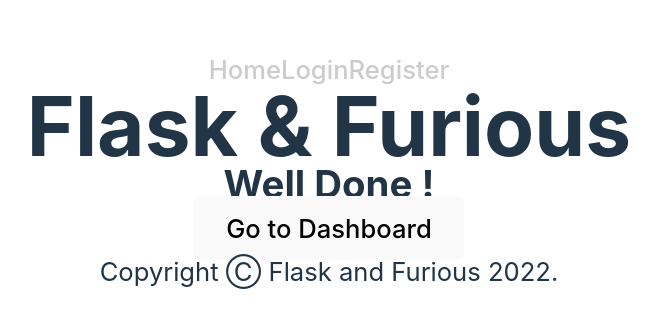
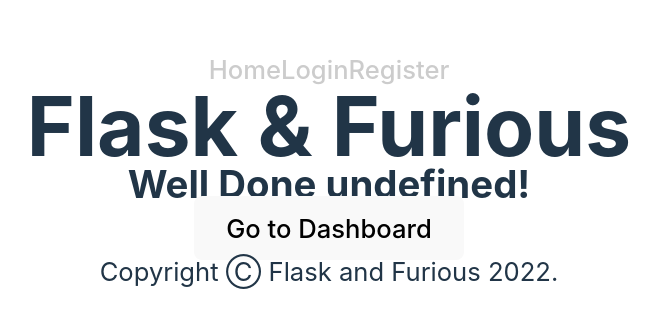
Before and after one commit to Flask-and-Furious/client_side, a React (Vite) app: page /completed in a window 1280 px wide. Shown: the part 229-556 px from the top of the page, without its empty margins (311-970 px from the left). Built offline with nearby package versions, Linux system fonts and the light colour scheme.

Commit message:
add new state variables & setter functions

```diff
--- a/src/Context.jsx
+++ b/src/Context.jsx
@@ -3,10 +3,21 @@ import React, { useState } from "react";
 export const Context = React.createContext();
 export const ContextProvider = ({ children }) => {
   const [codeLanguage, setCodeLanguage] = useState("");
-  const [storedUsername, setStoredUsername] = useState("");
+  const [storedSessionUser, setStoredSessionUser] = useState(""); // needs to come from SQL database
+  // const [storedFullUserDetails, setStoredFullUserDetails] = useState(""); // needs to come from SQL database
+  const [isValidUser, setIsValidUser] = useState(true);
 
   return (
-    <Context.Provider value={{ codeLanguage, setCodeLanguage, storedUsername, setStoredUsername }}>
+    <Context.Provider
+      value={{
+        codeLanguage,
+        setCodeLanguage,
+        storedSessionUser,
+        setStoredSessionUser,
+        isValidUser,
+        setIsValidUser,
+      }}
+    >
       {children}
     </Context.Provider>
   );
```
